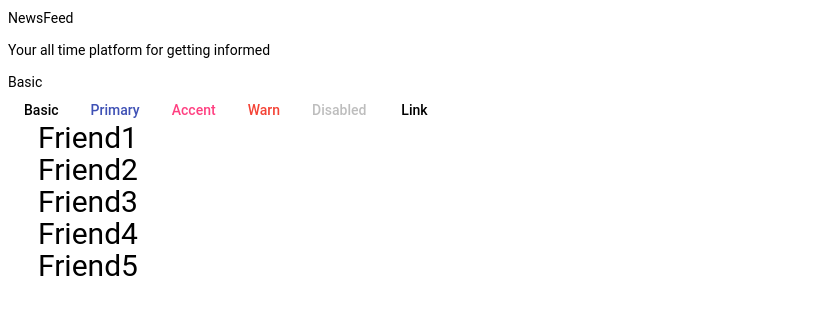
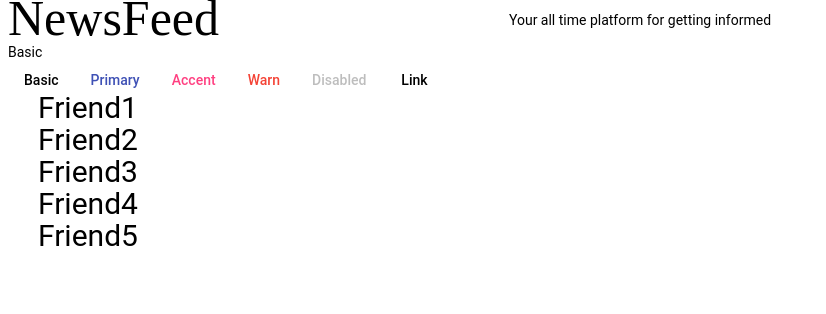
Before and after one commit to paulmunyao/newsfeed, an Angular app: page / in a window 1280 px wide. Shown: the top 314 px of the page, without its empty margins (0-826 px from the left). Built offline with nearby package versions, Linux system fonts and the light colour scheme; a web font is replaced by a local one.

Commit message:
modify code

```diff
--- a/src/app/app.component.css
+++ b/src/app/app.component.css
@@ -1,4 +1,4 @@
-/* .title {
+.title {
   font-size: 50px; */
   text-align: center;
   font-family: "Ibarra Real Nova", serif;
```
